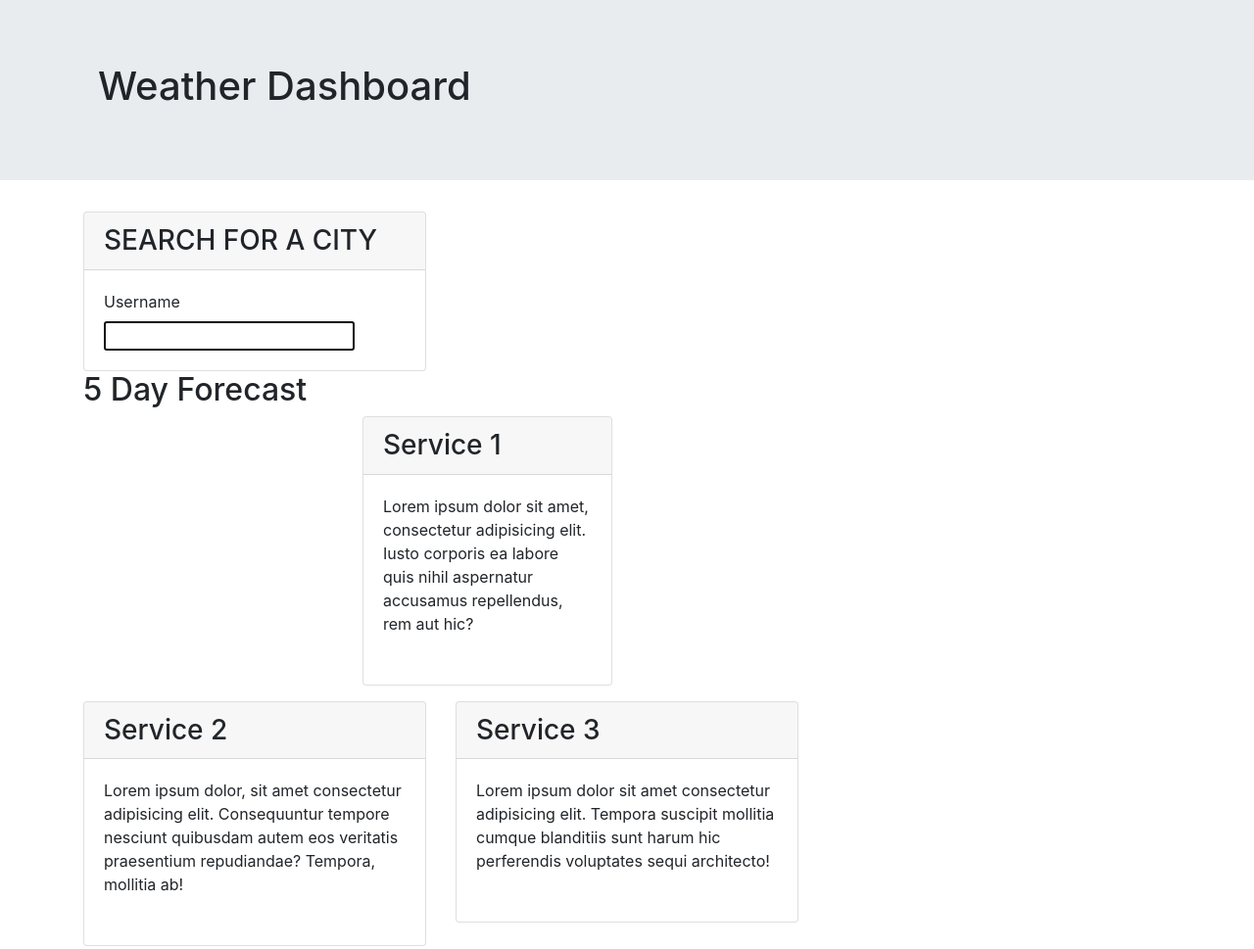
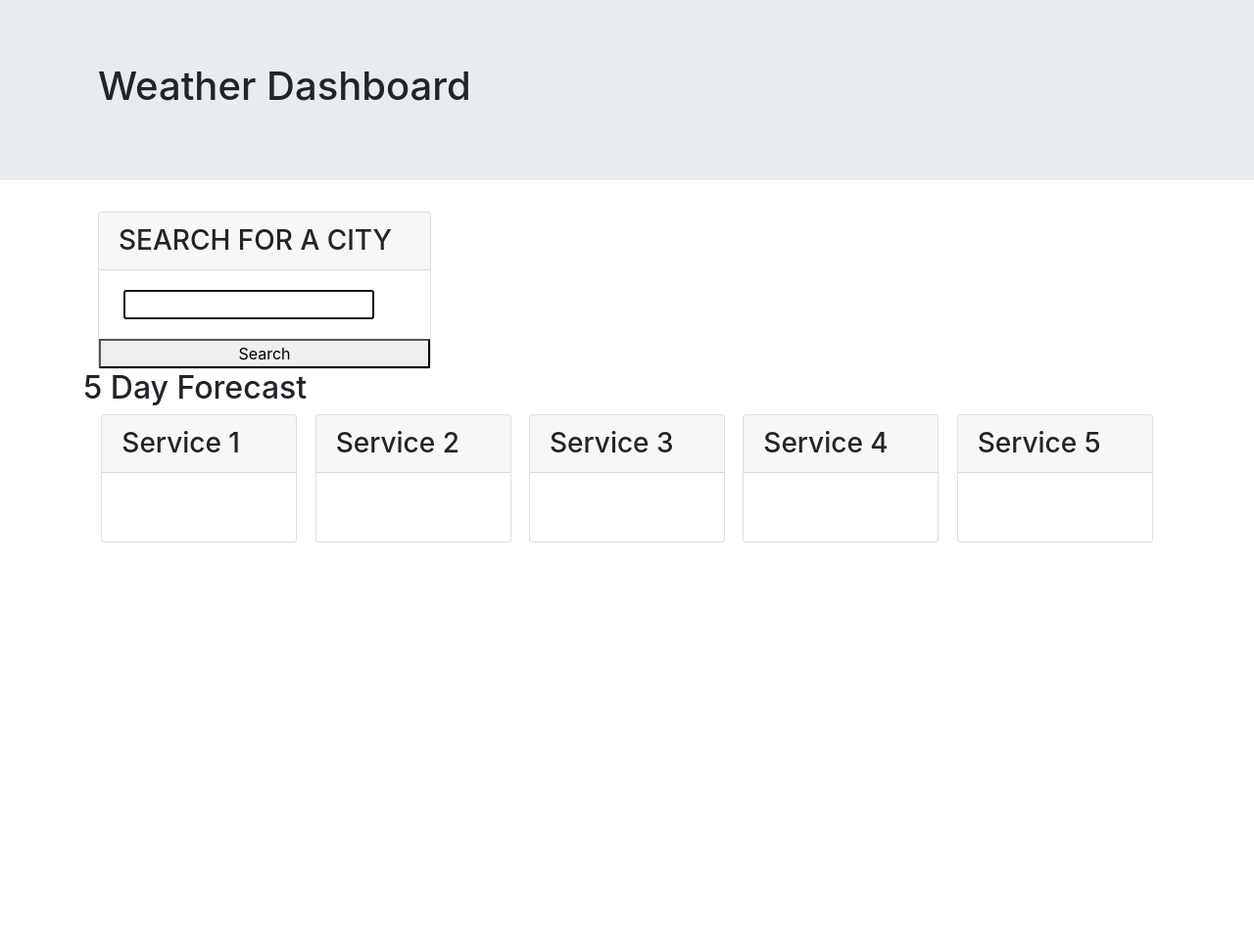
Before and after one commit to chrisjackson1/Weather-Service-API-Demo, a plain HTML site: page index.html in a window 1280 px wide. Shown: the whole page at 98% size. After the commit the page ends 800 px from the top, so only its background shows below. Drawn offline with nearby package versions, Linux system fonts and the light colour scheme; no server answers.

Commit message:
weather demo

```diff
--- a/index.html
+++ b/index.html
@@ -1,83 +1,106 @@
 <!DOCTYPE html>
 <html lang="en">
+
 <head>
     <meta charset="UTF-8">
     <meta http-equiv="X-UA-Compatible" content="IE=edge">
     <meta name="viewport" content="width=device-width, initial-scale=1.0">
     <link rel="stylesheet" href="https://cdnjs.cloudflare.com/ajax/libs/twitter-bootstrap/4.5.0/css/bootstrap.min.css">
+    <link rel="stylesheet" href="./style.css">
     <title>Document</title>
 </head>
+
 <body>
     <header class="jumbotron jumbotron-fluid">
         <div class="container">
-            <div class="col-12 col-md-6">
+            <div class="col-12 col-md-9">
                 <h1>Weather Dashboard</h1>
             </div>
-
         </div>
-
     </header>
 
-
     <main class="container">
-        <section class="row">
+        <section>
             <div class="col-12 col-md-4">
                 <div class="card">
                     <h3 class="card-header text-uppercase">Search For a City</h3>
                     <form id="user-form" class="card-body">
-                    <label class="form-label" for="username">Username</label>
-                    <input name="username" id="username" type="text" autofocus="true" class="form-input">
+                        <label class="form-label" for="usertype"></label>
+                        <input name="username" id="citySearch" type="text" autofocus="true" class="form-input" />
                     </form>
+                    <button class="search-city">Search</button>
                 </div>
+            </div>
+        </section>
 
-            </div>
+        <h2>5 Day Forecast</h2>
+        <section class="d-flex forecast-container">
 
-         <div class="col-12 col-md-9">
-        <h2>5 Day Forecast</h2>
-    <section class="row justify-content-around">
-        <div class="col-12 col-sm-6 col-lg-4 mb-3">
-         <div class="card">
+            <div class="card forecast-card">
                 <h3 class="card-header">
                     Service 1
                 </h3>
                 <div class="card-body">
                     <p class="card-text">
-                Lorem ipsum dolor sit amet, consectetur adipisicing elit. Iusto corporis ea labore quis nihil aspernatur accusamus repellendus, rem aut hic?
+
                     </p>
                     <button class="btm btn-block btn info"></button>
                 </div>
             </div>
-        </div>
-    </div>
-        <div class="col-12 col-sm-6 col-lg-4 mb-3">
-            <div class="card">
+
+
+            <div class="card forecast-card">
                 <h3 class="card-header">
                     Service 2
                 </h3>
                 <div class="card-body">
                     <p class="card-text">
-                        Lorem ipsum dolor, sit amet consectetur adipisicing elit. Consequuntur tempore nesciunt quibusdam autem eos veritatis praesentium repudiandae? Tempora, mollitia ab!
+
                     </p>
                     <button class="btm btn-block btn info"></button>
                 </div>
             </div>
-        </div>
-       <div class="col-12 col-sm-6 col-lg-4 mb-3">
-           <div class="card">
+
+
+            <div class="card forecast-card">
                 <h3 class="card-header">
                     Service 3
                 </h3>
                 <div class="card-body">
                     <p class="card-text">
-                       Lorem ipsum dolor sit amet consectetur adipisicing elit. Tempora suscipit mollitia cumque blanditiis sunt harum hic perferendis voluptates sequi architecto!
+
                     </p>
                     <button class="btm btn-block btn info"></button>
                 </div>
             </div>
+
+
+            <div class="card forecast-card">
+                <h3 class="card-header">
+                    Service 4
+                </h3>
+                <div class="card-body">
+                    <p class="card-text">
+
+                    </p>
+                    <button class="btm btn-block btn info"></button>
+                </div>
             </div>
 
+            <div class="card forecast-card">
+                <h3 class="card-header">
+                    Service 5
+                </h3>
+                <div class="card-body">
+                    <p class="card-text">
+
+                    </p>
+                    <button class="btm btn-block btn info"></button>
+                </div>
+            </div>
         </section>
     </main>
+<script src="javascript.js"></script>
+</body>
 
-</body>
 </html>
--- a/javascript.js
+++ b/javascript.js
@@ -0,0 +1,62 @@
+// var userFormEl = document.querySelector('#user-form');
+// var nameInput = document.querySelector('#username');
+
+// use fetch to get the openweathe api url
+
+
+var apiKey = 'a8c484a84353644c001958399b2b6b9e';
+
+var geourl = 'http://api.openweathermap.org/geo/1.0/direct?q=Philadelphia&appid=' + apiKey;
+
+//var fiveDays = 'http://api.openweathermap.org/data/2.5/forecast?lat&lon&appid=' + apiKey;
+
+// fetch(geourl)
+//     .then(function (response) {
+
+//         return response.json()
+//     })
+//     .then(function (data) {
+//         console.log(data)
+
+//         var lat = data[0].lat;
+//         var lon = data[0].lon;
+//         console.log(lat, lon);
+//         fetch(fiveDays);
+//     })
+
+
+
+
+function getForecast(city) {
+
+    var cityCapture = document.getElementById("citySearch")
+    cityCapture.textContent = city
+    fetch(geourl)
+        .then(function (response) {
+
+            return response.json()
+        })
+        .then(function (data) {
+            console.log(data)
+
+            var lat = data[0].lat;
+            var lon = data[0].lon;
+            console.log(lat, lon);
+
+            fetch ('http://api.openweathermap.org/data/2.5/forecast?lat='+ lat + '&lon='+ lon + apiKey)
+            .then(function(response){
+                return response.json
+            })
+            .then(function(data){
+            console.log(data, "this is the second one")
+            })
+        })
+//
+}
+    getForecast()
+ //var fiveDays = 'http://api.openweathermap.org/data/2.5/forecast?lat&lon&appid=' + apiKey;
+
+
+
+
+// https://api.openweathermap.org/data/3.0/onecall?lat={lat}&lon={lon}&exclude={part}&appid={API key}
--- a/style.css
+++ b/style.css
@@ -0,0 +1,9 @@
+.forecast-container{
+    justify-content: space-evenly;
+    flex-wrap: wrap;
+}
+
+.forecast-card{
+    width: 200px;
+
+}
```
Lines whose indentation alone changed are shown as unchanged.
